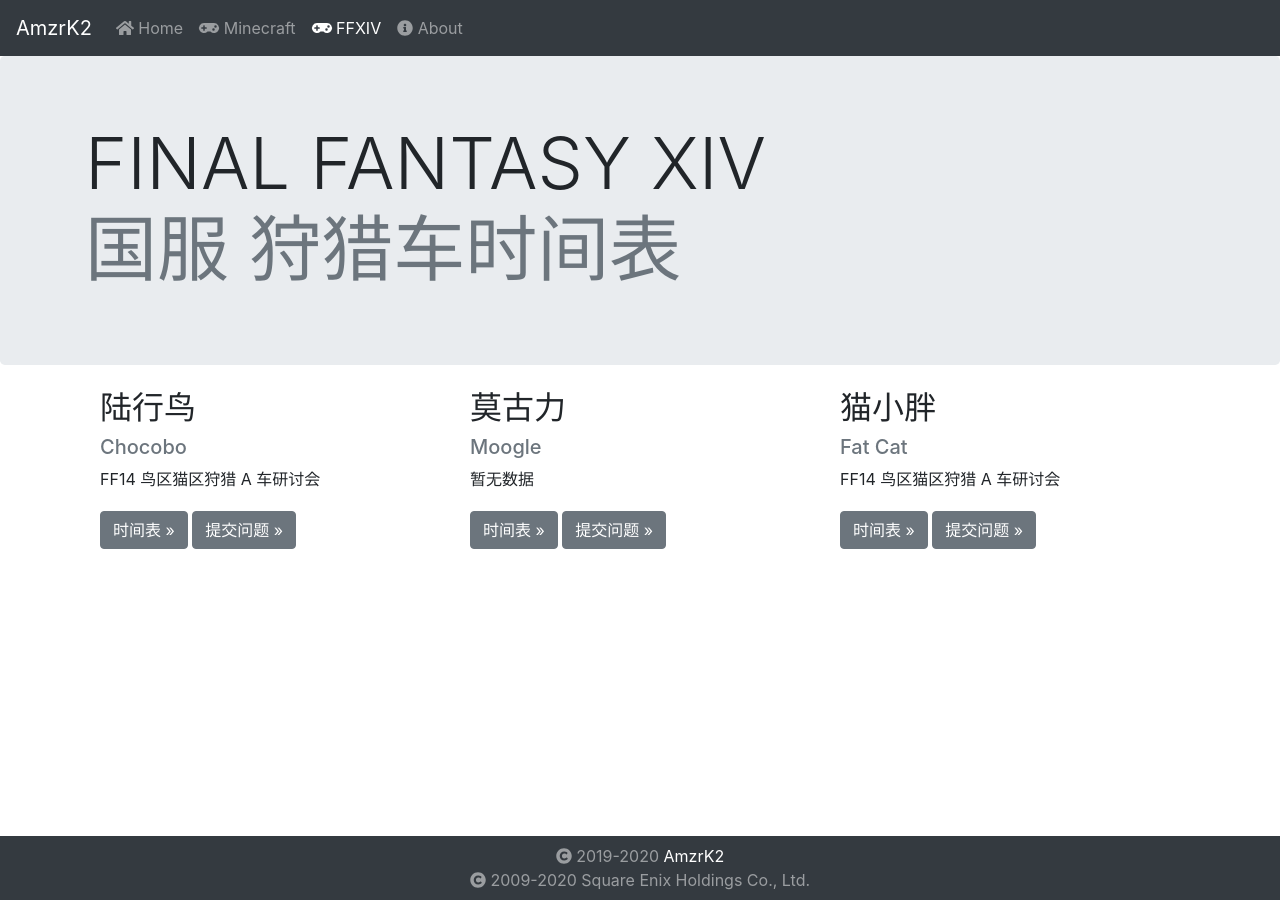
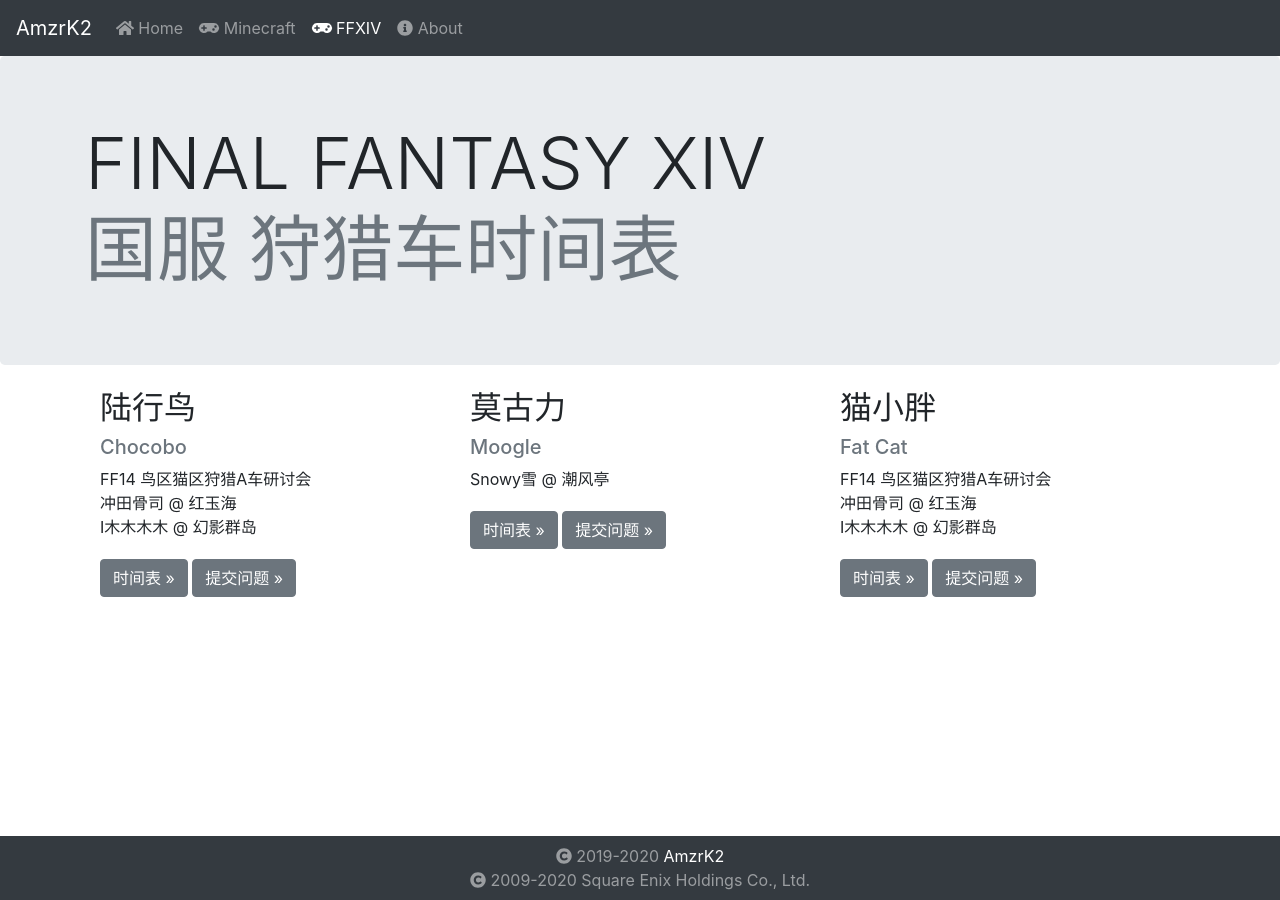
Before and after one commit to qq1137167425/amzrk2.github.io, a Jekyll site: the page built from ffxiv/index.html, in a window 1280 px wide. Built offline with Jekyll 4.4.1, drawn with Linux system fonts in a browser that asks for light colours; nearby versions of some CDN libraries.

Commit message:
Update index.html

```diff
--- a/ffxiv/index.html
+++ b/ffxiv/index.html
@@ -22,7 +22,9 @@ layout: default
                 <div class="col-md-4 my-4">
                     <h2>陆行鸟</h2>
                     <h5 class="text-secondary">Chocobo</h4>
-                        <p>FF14 鸟区猫区狩猎 A 车研讨会</p>
+                        <p>FF14 鸟区猫区狩猎A车研讨会<br />
+                            冲田骨司 @ 红玉海<br />
+                            I木木木木 @ 幻影群岛</p>
                         <a class="btn btn-secondary mt-1"
                            href="{{ site.url }}/ffxiv/chocobo.html">时间表 &raquo;</a>
                         <a class="btn btn-secondary mt-1"
@@ -32,21 +34,23 @@ layout: default
                 <div class="col-md-4 mt-4">
                     <h2>莫古力</h2>
                     <h5 class="text-secondary">Moogle</h4>
-                        <p>暂无数据</p>
+                        <p>Snowy雪 @ 潮风亭</p>
                         <a class="btn btn-secondary mt-1"
                            href="{{ site.url }}/ffxiv/moogle.html">时间表 &raquo;</a>
                         <a class="btn btn-secondary mt-1"
-                           href="https://github.com/amzrk2/amzrk2.github.io/issues/new?title=关于陆行鸟区狩猎车时间表"
+                           href="https://github.com/amzrk2/amzrk2.github.io/issues/new?title=关于莫古力区狩猎车时间表"
                            target="_blank">提交问题 &raquo;</a>
                 </div>
                 <div class="col-md-4 mt-4">
                     <h2>猫小胖</h2>
                     <h5 class="text-secondary">Fat Cat</h4>
-                        <p>FF14 鸟区猫区狩猎 A 车研讨会</p>
+                        <p>FF14 鸟区猫区狩猎A车研讨会<br />
+                            冲田骨司 @ 红玉海<br />
+                            I木木木木 @ 幻影群岛</p>
                         <a class="btn btn-secondary mt-1"
                            href="{{ site.url }}/ffxiv/fatcat.html">时间表 &raquo;</a>
                         <a class="btn btn-secondary mt-1"
-                           href="https://github.com/amzrk2/amzrk2.github.io/issues/new?title=关于陆行鸟区狩猎车时间表"
+                           href="https://github.com/amzrk2/amzrk2.github.io/issues/new?title=关于猫小胖区狩猎车时间表"
                            target="_blank">提交问题 &raquo;</a>
                 </div>
             </div>
```
